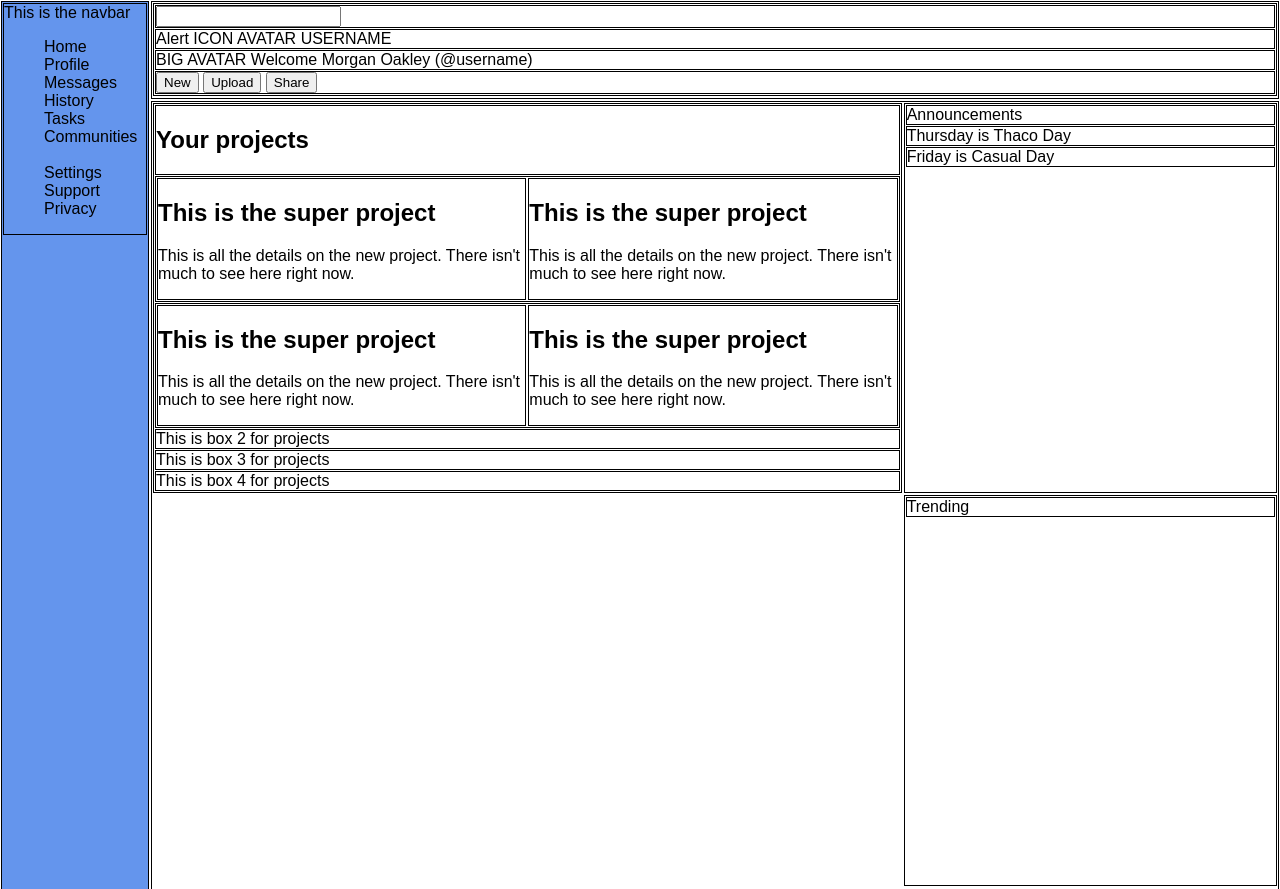
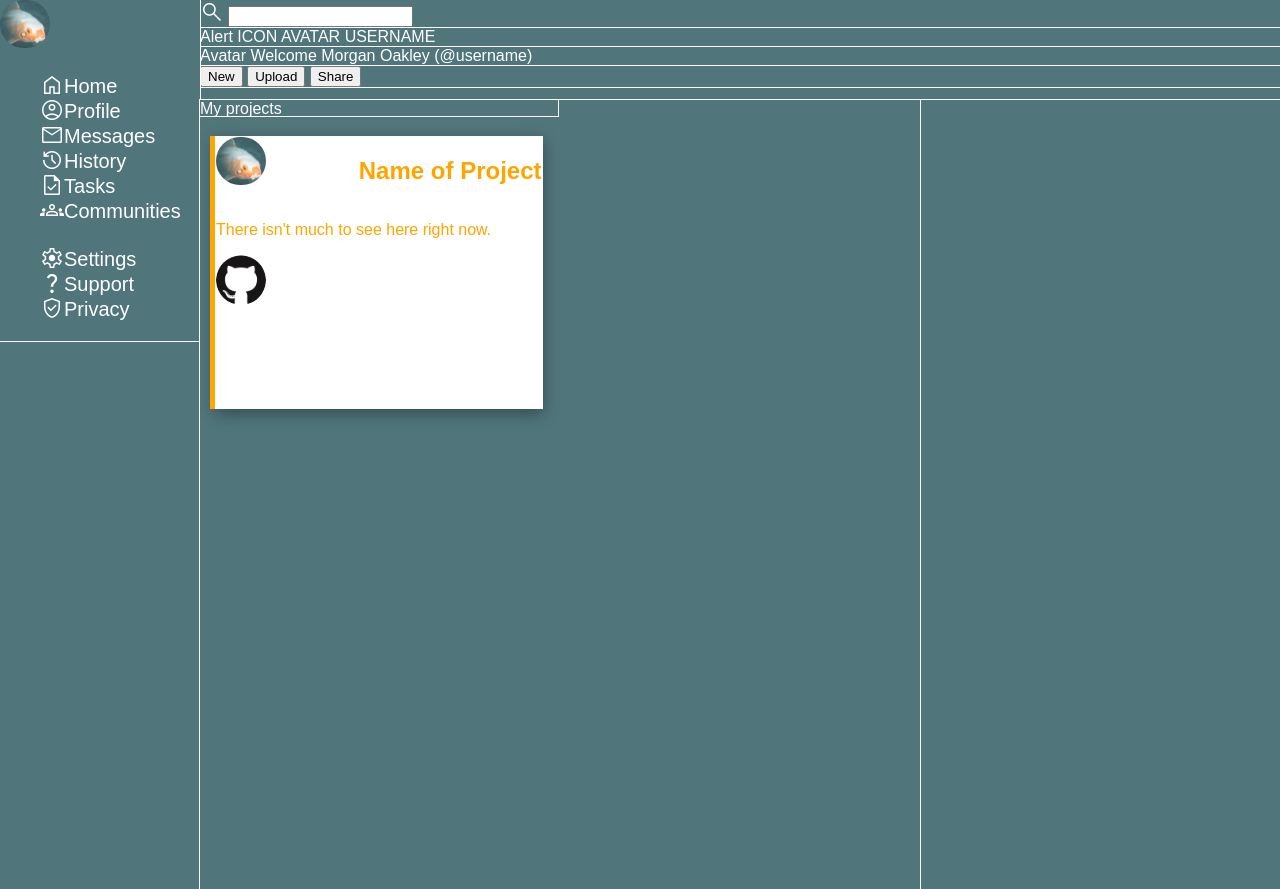
Before and after one commit to RinkM/Odin7-Dashboard, a plain HTML site: page index.html in a window 1280 px wide. Shown: the top 889 px of the page. Drawn offline with nearby package versions, Linux system fonts and the light colour scheme.

Commit message:
migrate from Mac

```diff
--- a/index.html
+++ b/index.html
@@ -5,6 +5,15 @@
     <meta http-equiv="X-UA-Compatible" content="IE=edge">
     <meta name="viewport" content="width=device-width, initial-scale=1.0">
     <link rel="stylesheet" href="style.css">
+
+    <link rel="stylesheet" href="https://fonts.googleapis.com/css2?family=Material+Symbols+Outlined:opsz,wght,FILL,GRAD@20..48,100..700,0..1,-50..200" />
+    <link href="https://fonts.googleapis.com/icon?family=Material+Icons"
+      rel="stylesheet">
+
+
+      <!-- https://fonts.google.com/icons?icon.set=Material+Icons -->
+
+
     <title>Dashboard</title>
 </head>
 
@@ -12,6 +21,9 @@
   <header>
     <div>
       <div>
+        <span class="material-symbols-outlined">
+          search
+        </span>
         <input type="search" name="searchBar" id="searchBar">
       </div>
       <div>
@@ -20,11 +32,14 @@
         <span>USERNAME</span>
       </div>
       <div>
-        <span>BIG AVATAR</span>
+        <span>Avatar</span>
         <span>Welcome</span>
         <span>Morgan Oakley (@username)</span>
       </div>
+
+
       <div>
+
         <button>New</button>
         <button>Upload</button>
         <button>Share</button>
@@ -34,35 +49,65 @@
 
   <nav>
     <div>
-      This is the navbar
+      <img src="images/fishAvatarSmall.png" alt="Fish Avatar" class= "fishLogo">
       <ul>
-        <li>Home</li>
-        <li>Profile</li>
-        <li>Messages</li>
-        <li>History</li>
-        <li>Tasks</li>
-        <li>Communities</li>
+
+
+        <li><span class="material-symbols-outlined">home</span><span class = "navText">Home</span></li>
+        <li><span class="material-symbols-outlined">account_circle</span><span class = "navText">Profile</span></li>
+        <li><span class="material-symbols-outlined">mail</span><span class = "navText">Messages</span></li>
+        <li><span class="material-symbols-outlined">history</span><span class = "navText">History</span></li>
+        <li><span class="material-symbols-outlined">task</span><span class = "navText">Tasks</span></li>
+        <li><span class="material-symbols-outlined">groups</span><span class = "navText">Communities</span></li>
         <br>
-        <li>Settings</li>
-        <li>Support</li>
-        <li>Privacy</li>
+        <li><span class="material-symbols-outlined">settings</span>Settings</li>
+        <li><span class="material-symbols-outlined">question_mark</span>Support</li>
+        <li><span class="material-symbols-outlined">verified_user</span>Privacy</li>
       </ul>
     </div>
   </nav>
+  <span class="material-symbols-outlined">
 
+    </span>
 
   <div class = "mainSpace">
 
-    <div class = projectContainer>
+    <div class = "projectsContainer">
 
-      <div class = projectHeader> <h2>Your projects</h2></div>
+      <div class = projectHeader>
+        My projects
+      </div>
 
-      <div class = "projectRow1">
-        <div class = projectOne>
-          <h2>This is the super project</h2>
-          <p>This is all the details on the new project. There isn't much to see here right now.
-          </p>
+        <div class = projectCard>
+          <div class = "cardHeader">
+
+            <div class = "projectAvatar">
+              <img src="images/fishAvatarSmall.png" alt="Fish Avatar" class= "fishLogo">
+            </div>
+
+            <div class = "projectName">
+              <h2>Name of Project</h2>
+            </div>
+
+          </div>
+          <div class = "cardBody">
+            <p>There isn't much to see here right now.
+            </p>
+            <img src="images/GitHub-Mark/PNG/GitHub-Mark-120px-plus.png" alt="Fish Avatar" class= "fishLogo">
+          </div>
+
         </div>
+
+    </div>
+  </div>
+
+
+
+
+
+
+
+<!--
         <div class = projectTwo>
           <h2>This is the super project</h2>
           <p>This is all the details on the new project. There isn't much to see here right now.
@@ -80,15 +125,10 @@
           <h2>This is the super project</h2>
           <p>This is all the details on the new project. There isn't much to see here right now.
           </p>
-        </div>
+        </div> -->
 
-      </div>
-
-
-      <div>This is box 2 for projects</div>
-      <div>This is box 3 for projects</div>
-      <div>This is box 4 for projects</div>
-    </div>
+      <!-- </div> -->
+<!--
 
     <div class = "announcementsContainer">
       <div>Announcements</div>
@@ -100,8 +140,9 @@
     <div class = "trendingContainer">
       <div>Trending</div>
     </div>
+     -->
 
-  </div>
+
 
 
 </body>
--- a/script.js
+++ b/script.js
@@ -0,0 +1,24 @@
+let cardLibrary = [{
+    "cardNumber": 0,
+    "projectName": "That thing",
+    "projectLink": "https://htmlpreview.github.io/?https://github.com/RinkM/Odin5-Calculator/blob/main/app.html",
+    "projectGithub": "https://github.com/RinkM/Odin5-Calculator",
+    "projectDescription": "Description, I'm cool",
+    "projectThumb": "Img Here",
+    },
+
+]
+
+
+
+let card =
+
+
+
+
+
+let projectName = document.getElementsByClassName("projectName")[0];
+
+// projectName.textContent = card.projectName
+
+console.log(projectName)
--- a/style.css
+++ b/style.css
@@ -1,25 +1,121 @@
+
+
+div, nav, header{
+    border: 1px solid white;
+    margin: -1px
+}
+
+nav{
+    font-size: 20px;
+    color: white;
+    background-color: #50757b;
+    grid-column-start: 1;
+    grid-column-end: 2;
+    grid-row-start: 1;
+    grid-row-end: 6;
+}
+
+.material-symbols-outlined {
+    color:white;
+    vertical-align: text-bottom;
+    /* font-size: 18px !important; */
+  font-variation-settings:
+  'FILL' 0,
+  'wght' 400,
+  'GRAD' 0,
+  'opsz' 48
+
+}
+
+.material-symbols-outlined.md-36 { font-size: 36px; }
+
+
+
+
+
+header{
+
+    color: white;
+    background-color: #50757b;
+    grid-column-start: 2;
+    grid-column-end: 6;
+    grid-row-start: 1;
+    grid-row-end: 2;
+}
+
+.mainSpace{
+    display: grid;
+    grid-template: 1fr / 2fr 1fr;
+    color: white;
+    background-color: #50757b;
+    grid-column-start: 2;
+    grid-column-end: 6;
+    grid-row-start: 2;
+    grid-row-end: 6;
+    justify-self: stretch;
+
+}
+
+
+
+
+.projectsContainer{
+    display: grid;
+    grid-area: 1/1/2/2;
+    grid-template-columns: repeat(2, 1fr);
+    grid-template-rows:1rem repeat(3, 1fr);
+    grid-column-gap: 5px;
+    grid-row-gap: 5px;
+
+}
+
+.projectHeader{
+    grid-area: 1/1/2/2
+
+}
+
+.projectCard{
+    background-color: white;
+    color: orange;
+    margin:15px;
+    display:grid;
+    grid-area: 2/1/3/2;
+    grid-template-columns: 1fr;
+    grid-template-rows: 1fr 3fr;
+    box-shadow: -5px 0px 0px 0px orange,
+        rgba(0, 0, 0, 0.35) 0px 5px 15px;
+}
+
+.cardHeader {
+    grid-area: 1 / 1 / 2 / 2;
+    display: flex;
+    flex-direction: row;
+    justify-content: space-between;
+
+}
+
+.projectName {
+    /* overflow-wrap: normal; */
+
+}
+
+.cardBody { grid-area: 2 / 1 / 3 / 3; }
+
+
+
+.fishLogo{
+    width: 50px;
+    border-radius: 50px;
+}
 
 body{display: grid;
     /* grid-template: 100px 20% 20% 20% 20% 20% /  150px 20% 20% 20% 20% 20%; */
-    grid-template: 100px 1fr 1fr 1fr 1fr / 150px 1fr 1fr 1fr 1fr;
+    grid-template: 100px 1fr 1fr 1fr 1fr / 200px 1fr 1fr 1fr 1fr;
     margin: 0px;
     font-family: Arial, Helvetica, sans-serif;
 }
 
-.mainSpace{
-    display: grid;
-    grid-template: 1fr 1fr 1fr / 2fr 1fr;
-}
 
-.projectContainer{
-
-    grid-template: 1fr 1fr 1fr / 1fr 1fr;
-
-    grid-column-start: 1;
-    grid-column-end: 2;
-    grid-row: 1/2;
-
-}
 .announcementsContainer{
     grid-column-start: 2;
     grid-column-end: 3;
@@ -27,6 +123,7 @@ body{display: grid;
     grid-row-end: 2;
 
 }
+
 .trendingContainer{
     grid-column-start: 2;
     grid-column-end: 3;
@@ -38,36 +135,7 @@ body{display: grid;
 .projectRow1, .projectRow2{
     display: flex;
 }
-/* grid-template: | 100px | 1fr | 1fr | 1fr | 1fr | 1fr | /  | 150px | 1fr | 1fr | 1fr | 1fr | 1fr; | */
 
-div, nav, header{
-    border: 1px solid black;
-    margin: 1px
-}
-
-nav{
-    background-color: cornflowerblue;
-    grid-column-start: 1;
-    grid-column-end: 2;
-    grid-row-start: 1;
-    grid-row-end: 6;
-}
-
-header{
-    grid-column-start: 2;
-    grid-column-end: 6;
-    grid-row-start: 1;
-    grid-row-end: 2;
-}
-
-.mainSpace{
-    grid-column-start: 2;
-    grid-column-end: 6;
-    grid-row-start: 2;
-    grid-row-end: 6;
-    justify-self: stretch;
-
-}
 
 .projectOne{
     grid-column-start: 2;
```
Also changed, not shown: notes.md (+50 -0 lines), images/GitHub-Mark/PNG/GitHub-Mark-120px-plus.png (added), images/GitHub-Mark/PNG/GitHub-Mark-32px.png (added), images/GitHub-Mark/PNG/GitHub-Mark-64px.png (added), images/GitHub-Mark/PNG/GitHub-Mark-Light-120px-plus.png (added), images/GitHub-Mark/PNG/GitHub-Mark-Light-32px.png (added), images/GitHub-Mark/PNG/GitHub-Mark-Light-64px.png (added), images/fishAvatarSmall.png (added), 4 other files.
